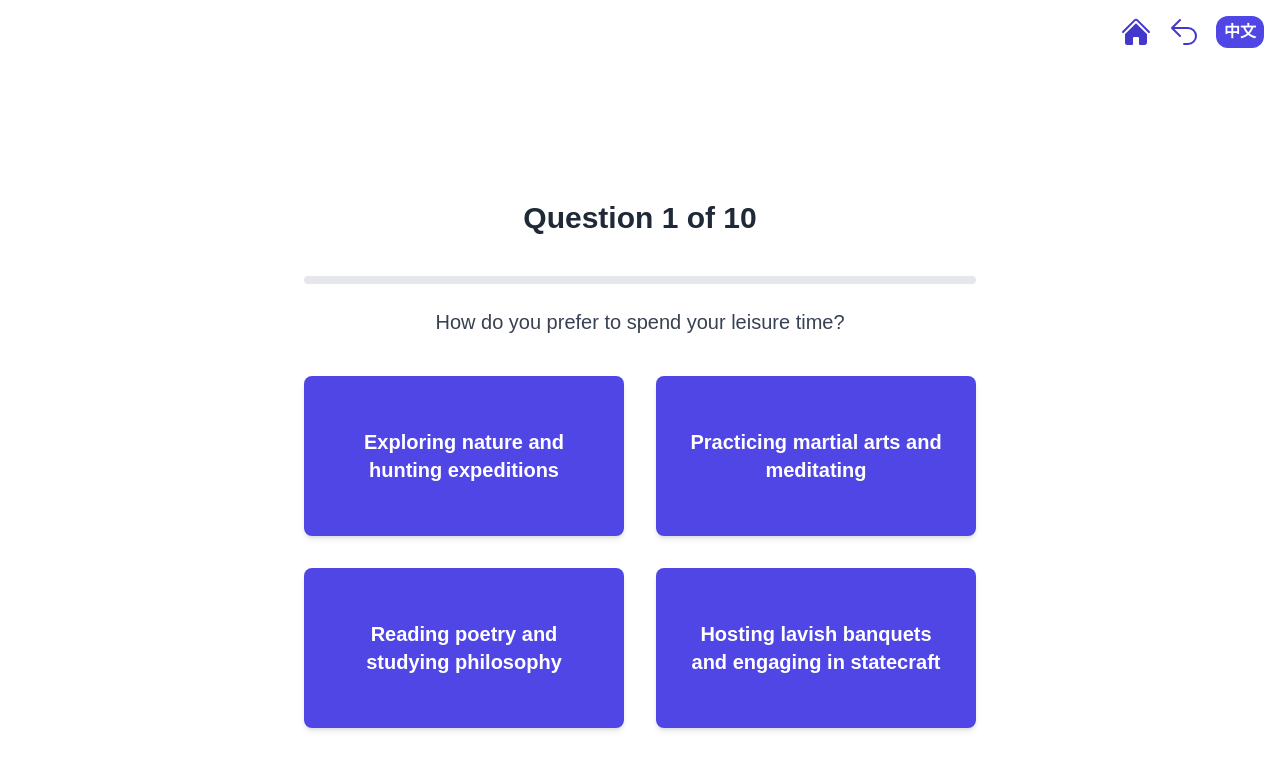
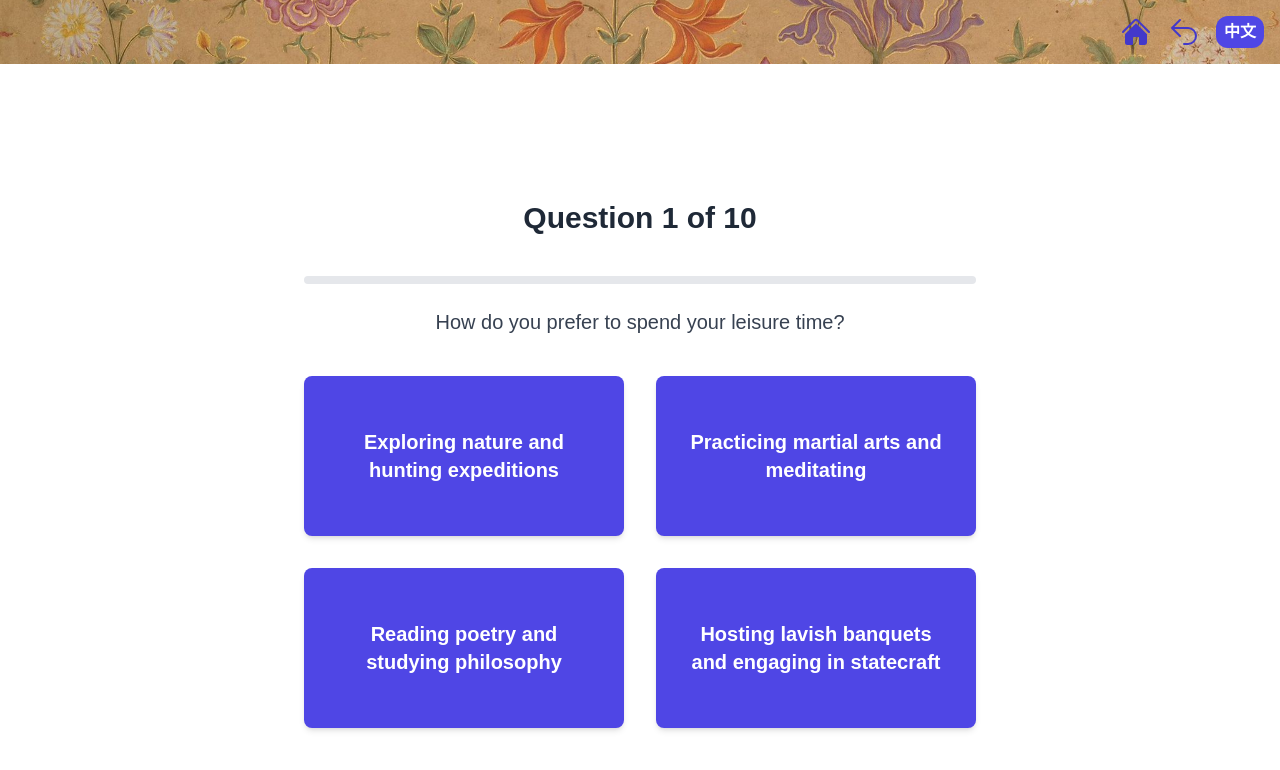
Before and after one commit to Masonddd11/historical-qna, a Next.js app: page /quiz in a window 1280 px wide. Shown: the top 770 px of the page. Built offline with nearby package versions, Linux system fonts and the light colour scheme.

Commit message:
styling: updated banner

```diff
--- a/src/app/quiz/page.tsx
+++ b/src/app/quiz/page.tsx
@@ -215,17 +215,17 @@ export default function Quiz() {
   const currentQuestion: Question = quizQuestions[currentQuestionIndex];
 
   return (
-    <div className="flex flex-col">
-      <div className="h-16 w-full inline-flex items-center justify-between md:justify-end gap-4 px-4 container mx-auto">
+    <div className="flex flex-col min-h-screen bg-gradient-to-b from-indigo-100 via-white to-indigo-100">
+      <div className="relative h-16 w-full inline-flex items-center justify-between md:justify-end gap-4 px-4 container mx-auto z-10">
         <HomeIcon
-          className="h-8 w-8 text-indigo-700 cursor-pointer"
+          className="h-8 w-8 text-indigo-700 cursor-pointer z-10"
           onClick={() => router.push("/")}
         />
         <ArrowUturnLeftIcon
-          className="h-8 w-8 text-indigo-700 cursor-pointer"
+          className="h-8 w-8 text-indigo-700 cursor-pointer z-10"
           onClick={handleGoBack}
         />
-        <button className="w-fit py-1 px-2 bg-indigo-600 rounded-xl">
+        <button className="w-fit py-1 px-2 bg-indigo-600 rounded-xl z-10">
           {language === "en" ? (
             <p
               className="w-fit cursor-pointer font-semibold text-white"
@@ -242,6 +242,14 @@ export default function Quiz() {
             </p>
           )}
         </button>
+      </div>
+      <div className="absolute w-full top-0 h-48 z-0">
+        <Image
+          src="/question-banner.jpeg"
+          alt="Quiz Header Banner"
+          layout="fill"
+          className="object-cover h-48"
+        />
       </div>
       <div className="bg-white relative flex flex-col justify-start md:justify-center items-center min-h-screen">
         <div className="container mx-auto px-6 py-12 text-center flex flex-col justify-center items-center">
```
Also changed, not shown: public/question-banner.jpeg (added).
